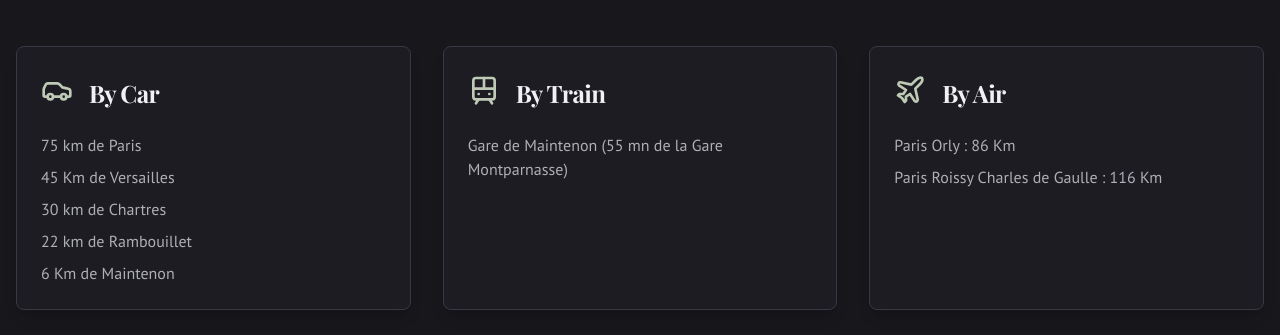
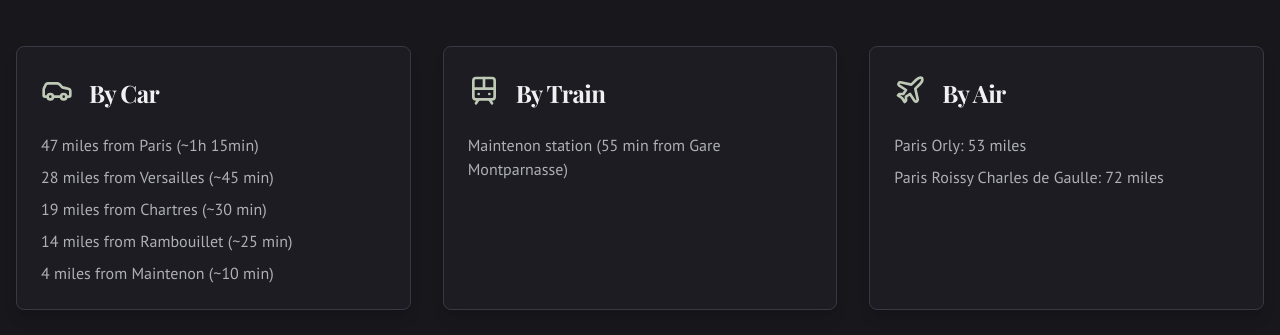
Before and after one commit to bahriwassim/vacheresses, a Next.js app: page / in a window 1280 px wide. Shown: the part 6980-7315 px from the top of the page. Built offline with nearby package versions, Linux system fonts and the light colour scheme.

Commit message:
75 km de Paris 45 Km de Versailles 30 km de Chartres 22 km de Rambouille

```diff
--- a/src/components/sections/access.tsx
+++ b/src/components/sections/access.tsx
@@ -6,18 +6,42 @@ import { Card, CardContent, CardHeader, CardTitle } from "@/components/ui/card";
 import { Car, Train, Plane } from "lucide-react";
 
 export function Access() {
-  const { t } = useLocale();
+  const { t, locale } = useLocale();
 
-  const accessInfo = [
+  const accessInfoEn = [
     {
       title: t.access.byCar,
       icon: <Car className="h-8 w-8 text-primary" />,
       details: [
-        "75 km de Paris",
-        "45 Km de Versailles",
-        "30 km de Chartres",
-        "22 km de Rambouillet",
-        "6 Km de Maintenon",
+        "47 miles from Paris (~1h 15min)",
+        "28 miles from Versailles (~45 min)",
+        "19 miles from Chartres (~30 min)",
+        "14 miles from Rambouillet (~25 min)",
+        "4 miles from Maintenon (~10 min)",
+      ],
+    },
+    {
+      title: t.access.byTrain,
+      icon: <Train className="h-8 w-8 text-primary" />,
+      details: ["Maintenon station (55 min from Gare Montparnasse)"],
+    },
+    {
+      title: t.access.byAir,
+      icon: <Plane className="h-8 w-8 text-primary" />,
+      details: ["Paris Orly: 53 miles", "Paris Roissy Charles de Gaulle: 72 miles"],
+    },
+  ];
+
+  const accessInfoFr = [
+    {
+      title: t.access.byCar,
+      icon: <Car className="h-8 w-8 text-primary" />,
+      details: [
+        "75 km de Paris (~1h 15min)",
+        "45 km de Versailles (~45 min)",
+        "30 km de Chartres (~30 min)",
+        "22 km de Rambouillet (~25 min)",
+        "6 km de Maintenon (~10 min)",
       ],
     },
     {
@@ -28,9 +52,12 @@ export function Access() {
     {
       title: t.access.byAir,
       icon: <Plane className="h-8 w-8 text-primary" />,
-      details: ["Paris Orly : 86 Km", "Paris Roissy Charles de Gaulle : 116 Km"],
+      details: ["Paris Orly : 86 km", "Paris Roissy Charles de Gaulle : 116 km"],
     },
   ];
+
+  const accessInfo = locale === 'fr' ? accessInfoFr : accessInfoEn;
+
 
   return (
     <section id="access" className="py-16 md:py-24 bg-background">
```
